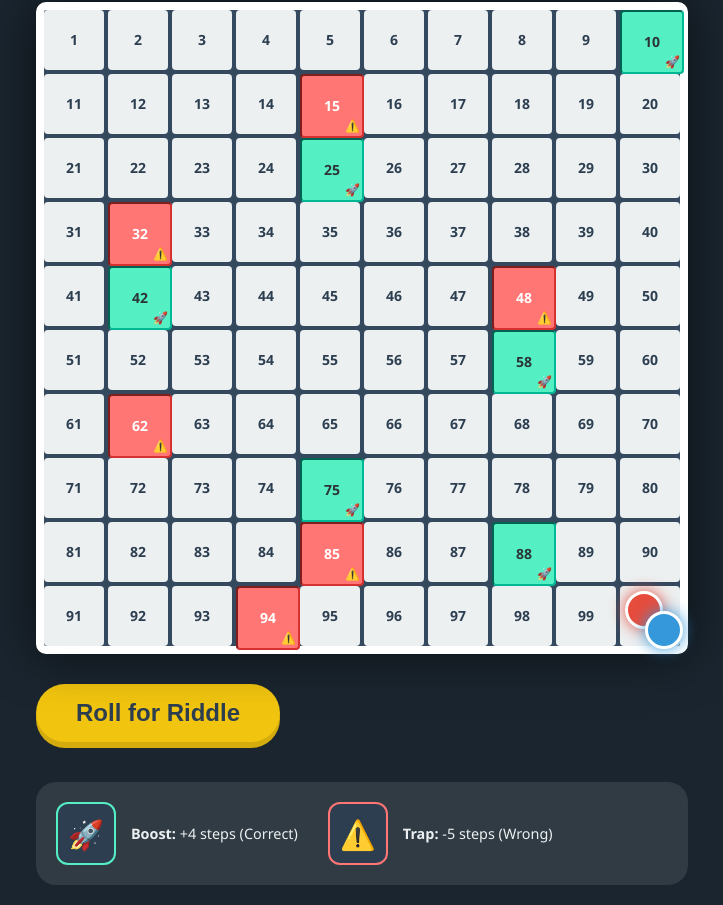
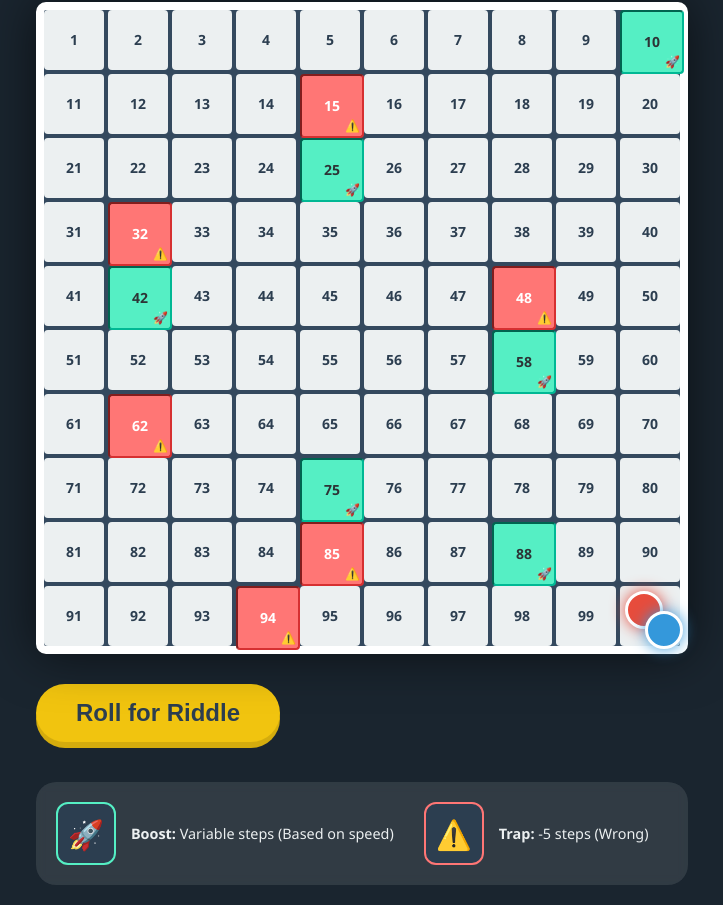
Before and after one commit to himanshu14-supreme/riddle-climb-live, a website: page public/index.html in a window 1280 px wide. Shown: the part 120-1025 px from the top of the page, without its empty margins (278-1001 px from the left). Drawn offline with nearby package versions, Linux system fonts and the light colour scheme; no server answers.

Commit message:
Update index.html

```diff
--- a/public/index.html
+++ b/public/index.html
@@ -21,7 +21,7 @@
         <div class="game-info">
             <div class="info-item">
                 <span class="icon boost-icon">🚀</span>
-                <p><strong>Boost:</strong> +4 steps (Correct)</p>
+                <p><strong>Boost:</strong> Variable steps (Based on speed)</p>
             </div>
             <div class="info-item">
                 <span class="icon trap-icon">⚠️</span>
@@ -33,6 +33,7 @@
     <div id="riddle-modal" class="modal">
         <div class="modal-content">
             <h3 id="modal-title">Riddle Time!</h3>
+            <p id="timer-display" style="font-weight: bold; color: #e74c3c; font-size: 1.2rem;">Time Left: 20s</p>
             <p id="riddle-text">Loading...</p>
             <div id="options-box"></div>
         </div>
```
